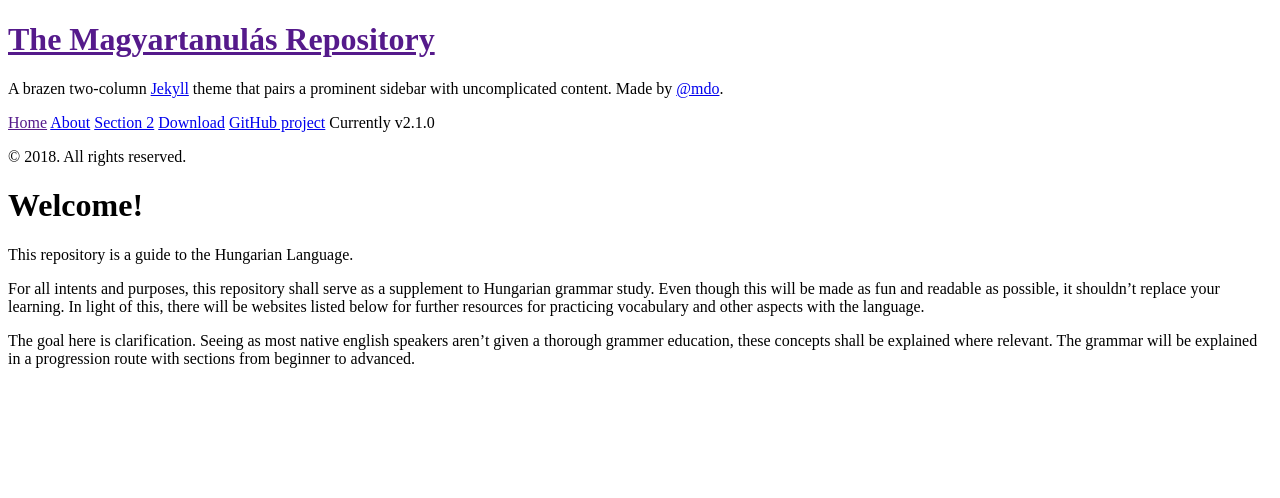
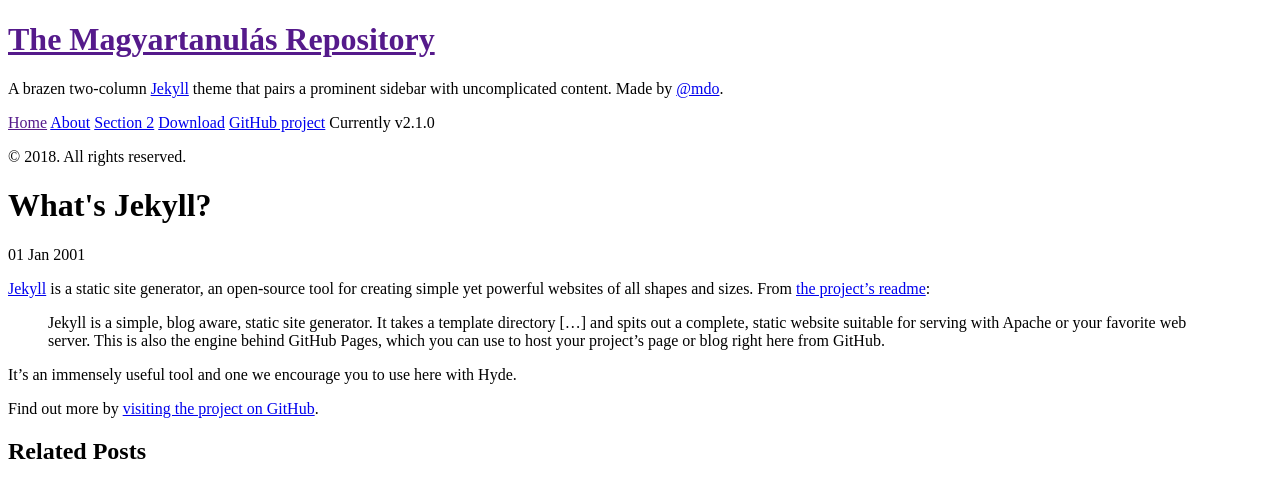
Before and after one commit to Magyartanulas/magyartanulas.github.io, a Jekyll site: the page built from _posts/2001-01-01-welcome-mindenki.md, in a window 1280 px wide. Shown: the top 498 px of the page. Built offline with Jekyll 4.4.1, drawn with Linux system fonts in a browser that asks for light colours; Markdown is read by kramdown in place of the engine named in the settings.

Commit message:
Update 2001-01-01-welcome-mindenki.md

```diff
--- a/_posts/2001-01-01-welcome-mindenki.md
+++ b/_posts/2001-01-01-welcome-mindenki.md
@@ -1,13 +1,12 @@
 ---
-layout: page
-title: Welcome!
+layout: post
+title: What's Jekyll?
 ---
 
-This repository is a guide to the Hungarian Language.
+[Jekyll](http://jekyllrb.com) is a static site generator, an open-source tool for creating simple yet powerful websites of all shapes and sizes. From [the project's readme](https://github.com/mojombo/jekyll/blob/master/README.markdown):
 
-For all intents and purposes, this repository shall serve as a supplement to Hungarian grammar study. Even though
-this will be made as fun and readable as possible, it shouldn't replace your learning. In light of this, there will be
-websites listed below for further resources for practicing vocabulary and other aspects with the language.
+  > Jekyll is a simple, blog aware, static site generator. It takes a template directory [...] and spits out a complete, static website suitable for serving with Apache or your favorite web server. This is also the engine behind GitHub Pages, which you can use to host your project’s page or blog right here from GitHub.
 
-The goal here is clarification. Seeing as most native english speakers aren't given a thorough grammer education, these concepts
-shall be explained where relevant. The grammar will be explained in a progression route with sections from beginner to advanced.
+It's an immensely useful tool and one we encourage you to use here with Hyde.
+
+Find out more by [visiting the project on GitHub](https://github.com/mojombo/jekyll).
```
